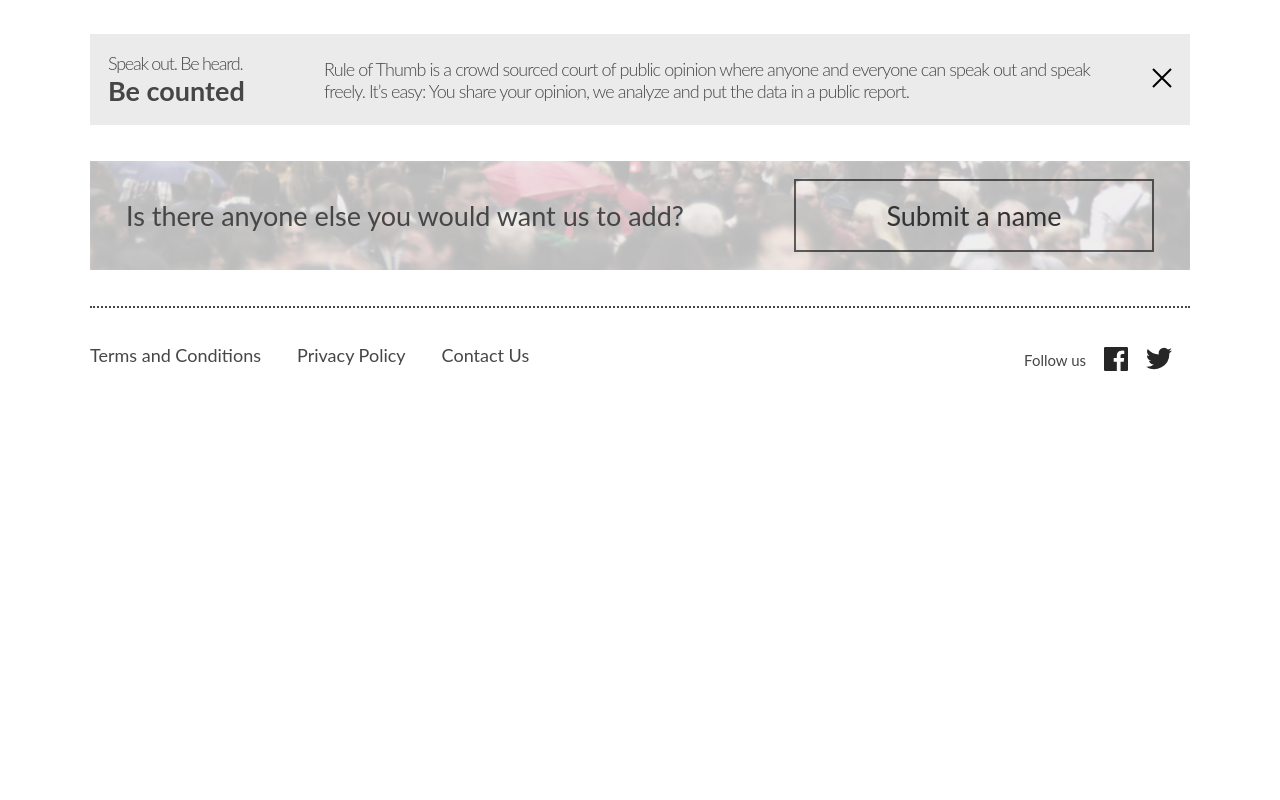
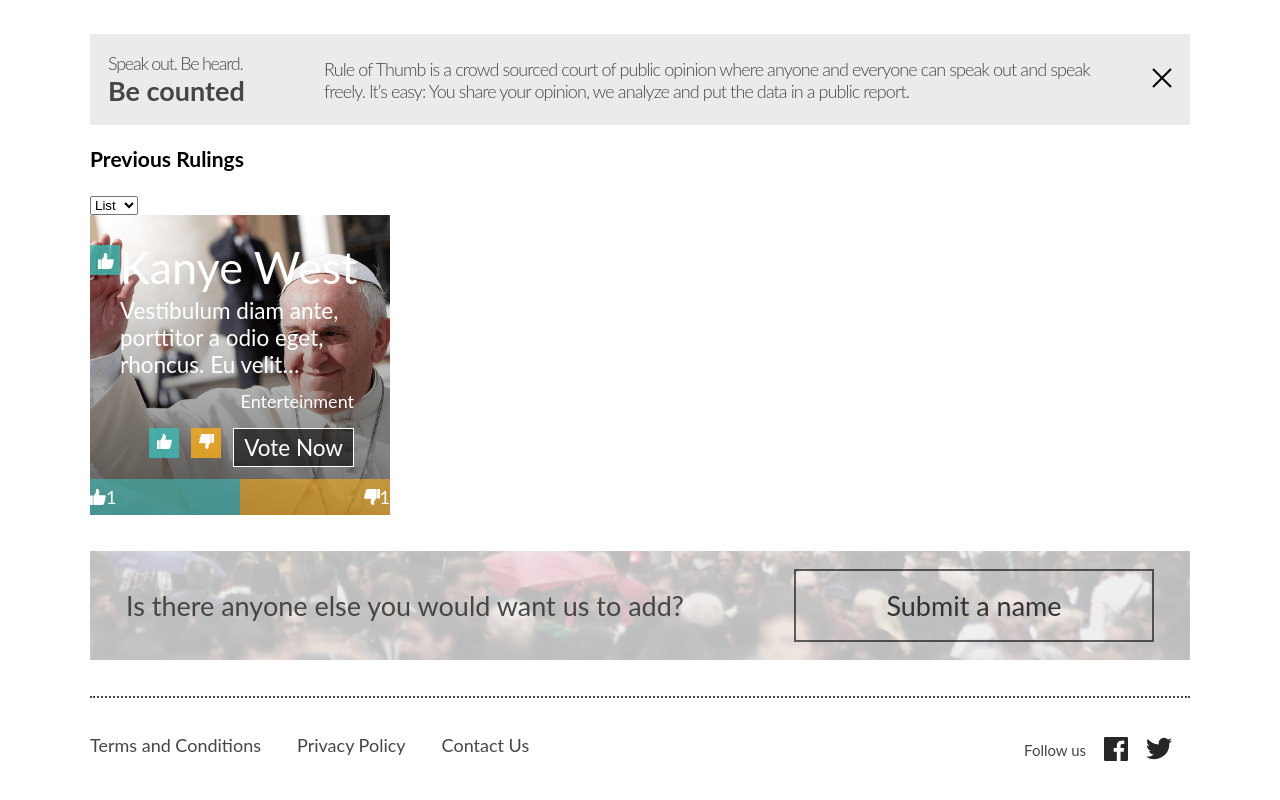
Before and after one commit to icampos/rule-of-thumb, a React (Create React App) app: page / in a window 1280 px wide. Shown: the part 702-1502 px from the top of the page. Before the commit the page ends 1131 px from the top, so only its background shows below. Built offline with nearby package versions, Linux system fonts and the light colour scheme.

Commit message:
Adding sass support and initial css for voting card

```diff
--- a/package.json
+++ b/package.json
@@ -13,6 +13,7 @@
     "react": "^18.2.0",
     "react-dom": "^18.2.0",
     "react-scripts": "5.0.1",
+    "sass": "^1.66.1",
     "styled-components": "^6.0.7",
     "typescript": "^4.9.5",
     "web-vitals": "^2.1.4"
--- a/src/App.tsx
+++ b/src/App.tsx
@@ -1,11 +1,20 @@
 import React from "react";
-import "./App.css";
+import "./App.scss";
 
 import NavBar from "./components/NavBar";
 import Header from "./components/Header";
 import Footer from "./components/Footer";
 import BannerTop from "./components/BannerTop";
 import BannerBottom from "./components/BannerBottom";
+import VotingSection from "./components/VotingSection";
+import VotingCard from "./components/VotingCard";
+
+import PopeFrancisImg from './assets/img/pope-francis.png'
+
+const votes = {
+  positive: 1,
+  negative: 1,
+};
 function App() {
   return (
     <div className="App">
@@ -13,6 +22,16 @@ function App() {
       <Header />
       <div className="max-centered">
         <BannerTop />
+        <VotingSection>
+          <VotingCard
+            name="Kanye West"
+            description="Vestibulum diam ante, porttitor a odio eget, rhoncus.  Eu velit…"
+            category="Enterteinment"
+            picture={PopeFrancisImg}
+            lastUpdated=""
+            votes={votes}
+          />
+        </VotingSection>
         <BannerBottom />
         <hr role="separator" />
 
--- a/src/components/VotingCard.tsx
+++ b/src/components/VotingCard.tsx
@@ -1,16 +1,17 @@
 import ThumbsUpImg from "../assets/img/thumbs-up.svg";
 import ThumbsDownImg from "../assets/img/thumbs-down.svg";
+import "../styles/VotingCard.scss";
 
 interface VotingCardProps {
-  name: string
-  description: string
-  category: string
-  picture: string
-  lastUpdated: string
+  name: string;
+  description: string;
+  category: string;
+  picture: string;
+  lastUpdated: string;
   votes: {
-    positive: number
-    negative: number
-  }
+    positive: number;
+    negative: number;
+  };
 }
 
 const VotingCard = ({
@@ -22,20 +23,21 @@ const VotingCard = ({
   votes,
 }: VotingCardProps) => {
   return (
-    <>
-      <img
-        className="voting-card__background"
-        src={picture}
-        alt={name}
-      />
-      <div className="voting-card">
+    <div className="voting-card">
+      <img className="voting-card__background" src={picture} alt={name} />
+      <div className="voting-card__content">
         <div className="voting-card__glass-background"></div>
-        <div className="voting-card__content">
-          <h2 className="voting-card__title">{name}</h2>
-          <p className="voting-card__desc">
-            {description}
-          </p>
-          <p className="voting-card__cta">{category}</p>
+          <div className="voting-card__info">
+            <div className="voting-card__result voting-card__positive">
+              <img src={ThumbsUpImg} alt="thumbs up" />
+            </div>
+            <div>
+              <h2 className="voting-card__title">{name}</h2>
+              <p className="voting-card__description">{description}</p>
+            </div>
+          </div>
+          <div className="voting-card__cta">
+          <p className="voting-card__category">{category}</p>
           <div className="voting-card__buttons">
             <button className="icon-button" aria-label="thumbs up">
               <img src={ThumbsUpImg} alt="thumbs up" />
@@ -43,19 +45,24 @@ const VotingCard = ({
             <button className="icon-button" aria-label="thumbs down">
               <img src={ThumbsDownImg} alt="thumbs down" />
             </button>
-            <button aria-label="vote now">Vote Now</button>
+            <button className="vote-button" aria-label="vote now">
+              Vote Now
+            </button>
           </div>
         </div>
-      </div>
-      <div className="voting-gauge">
+        <div className="voting-gauge">
         <div className="voting-gauge__left">
+          <img src={ThumbsUpImg} alt="thumbs up" />
           <span className="voting-gauge__number">{votes.positive}</span>
         </div>
         <div className="voting-gauge__right">
+          <img src={ThumbsDownImg} alt="thumbs down" />
           <span className="voting-gauge__number">{votes.negative}</span>
         </div>
       </div>
-    </>
+      </div>
+
+    </div>
   );
 };
 
--- /dev/null
+++ b/src/styles/VotingCard.scss
@@ -0,0 +1,114 @@
+.voting-card{
+    position: relative;
+    width: 300px;
+    height: 300px;
+  }
+
+  .voting-card__background {
+    position: absolute;
+    width: 100%;
+    height: 100%;
+    object-fit: cover;
+  }
+
+  .voting-card__content {
+    position: absolute;
+    bottom: 0;
+    width: 100%;
+    color: var(--color-white);
+    background: linear-gradient(180deg, rgba(0, 0, 0, 0.00) 0%, rgba(0, 0, 0, 0.60) 100%);
+  }
+
+  .voting-card__title {
+    margin: 0 0 7px;
+    font-size: 2.5rem;
+    font-weight: 400;
+    line-height: 1;
+  }
+
+  .voting-card__description {
+    margin: 0 0 12px;
+    font-size: 1.25rem;
+    font-weight: 400;
+  }
+
+  .voting-card__info{
+    display: flex;
+    align-items: flex-start;
+  }
+
+  .vote-button{
+    color: var(--color-white);
+    border: 1px solid #FFF;
+    background: rgba(0, 0, 0, 0.60);
+    padding: 5px 10px;
+    font-size: 1.25rem;
+  }
+
+  .voting-card__result{
+    width: 30px;
+    height: 30px;
+    flex-shrink: 0;
+  }
+
+  .voting-card__result img{
+    margin:25%;
+  }
+
+  .voting-card__positive {
+    background-color: rgba(var(--color-green-positive), .8);
+  }
+
+  .voting-card__negative {
+    background-color: rgba(var(--color-yellow-negative), .8);
+  }
+
+  .voting-card__cta{
+    display: flex;
+    flex-direction: column;
+    padding: 0 36px;
+  }
+
+  .voting-card__category{
+    text-align: right;
+    margin: 0 0 16px;
+  }
+
+  .voting-card__buttons{
+    display: flex;
+    gap: 12px;
+    justify-content: flex-end;
+  }
+
+  .voting-card__buttons .icon-button{
+    width: 30px;
+    height: 30px;
+  }
+
+  .voting-card__buttons img{
+    width: 50%;
+    height: 50%;
+  }
+
+  .voting-gauge{
+    display: flex;
+    margin-top: 12px;
+  }
+
+  .voting-gauge > div{
+    min-height: 36px;
+    display: flex;
+    align-items: center;
+  }
+
+  .voting-gauge__left{
+    background: rgba(60, 187, 180, 0.60);
+    width: 50%;
+    justify-content: flex-start;
+  }
+
+  .voting-gauge__right{
+    width: 50%;
+    background: rgba(249, 173, 29, 0.60);
+    justify-content: flex-end;
+  }
```
Also changed, not shown: src/App.scss (renamed from src/App.css), 1 other file (tests, documents, lock files or other folders).
